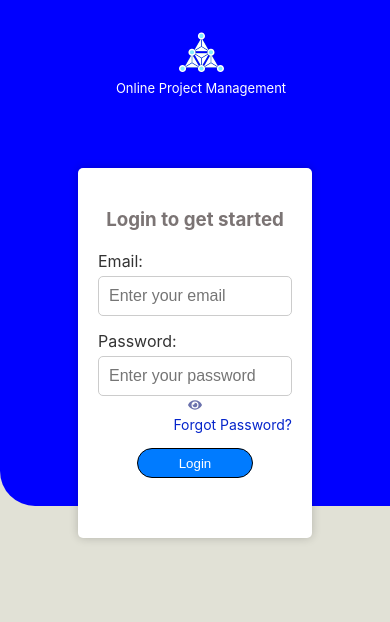
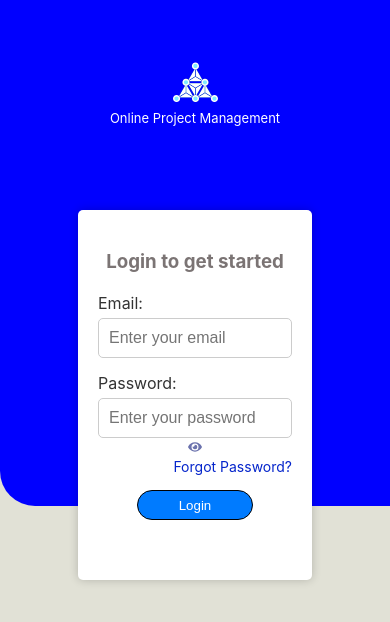
Before and after one commit to labbucode/dashboard, a React (Create React App) app: page / in a window 390 px wide. Shown: the top 622 px of the page. Built offline with nearby package versions, Linux system fonts and the light colour scheme.

Commit message:
set resp

```diff
--- a/src/LoginPage.css
+++ b/src/LoginPage.css
@@ -157,8 +157,7 @@
     border-bottom-left-radius: 35px;
 }
 .logo{
-  top: 5px;
-  left: 6px;
+  top: 35px;
 }
 .logo img{
   width: 45px;
@@ -174,7 +173,7 @@
 }
 
 .login-container {
-  height: 60vh;
+  height: 70vh;
  position: relative;
  top: 100px;
 }
```
